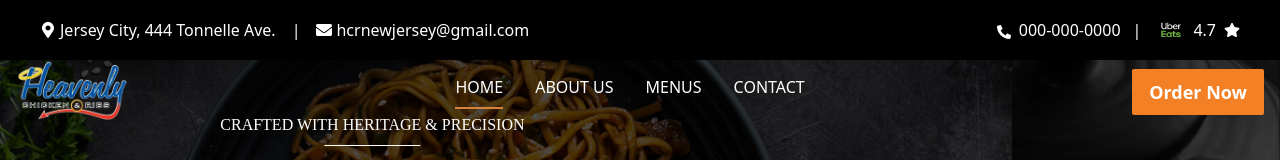
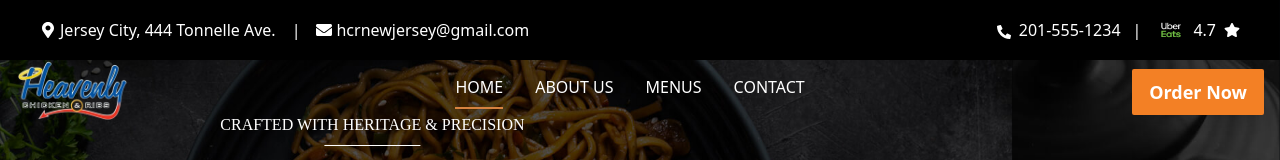
Before and after one commit to havenlybbqngrill/HeavenlyChicken-Latest, a React (Vite) app: page / in a window 1280 px wide. Both pictures are taken after a click on the icon 1068 px from the left and 170 px from the top of the page. Shown: the top 160 px of the page. Built offline with nearby package versions, Linux system fonts and the light colour scheme; a web font is replaced by a local one.

Commit message:
Update TopInfoBar.jsx

```diff
--- a/src/components/Landing/TopInfoBar.jsx
+++ b/src/components/Landing/TopInfoBar.jsx
@@ -38,7 +38,7 @@ const TopInfoBar = () => {
             title="Call us"
           >
             <a href="tel:201-347-3123" className="hover:underline">
-              000-000-0000
+              201-555-1234
             </a>
           </span>
           <span className="md:ml-3">|</span>
```
